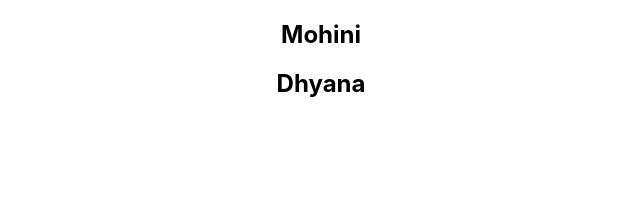
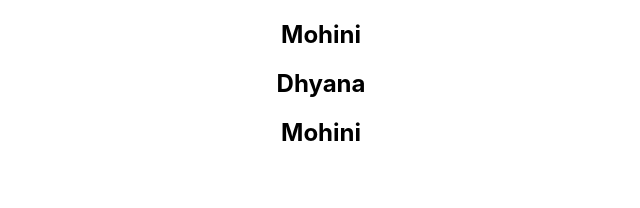
Before and after one commit to mistrymohini/ReactDemoProject, a React (Create React App) app: page / in a window 1280 px wide. Shown: the top 208 px of the page, without its empty margins (319-959 px from the left). Built offline with nearby package versions, Linux system fonts and the light colour scheme.

Commit message:
Use index as  a key when mo unique identifier

```diff
--- a/src/Component/PersonListComponent.js
+++ b/src/Component/PersonListComponent.js
@@ -2,7 +2,7 @@ import React from 'react'
 import Person from './Person'
 
 export default function PersonListComponent() {
-const names=['Mohini','Dhyana']
+const names=['Mohini','Dhyana','Mohini']
 
     const persons=[{
         id:1,
@@ -17,7 +17,7 @@ const names=['Mohini','Dhyana']
 
     const personList=persons.map(person=> <Person key={person.id} person={person}/>)
 
-    const nameList=names.map(name=> <h2 key={name} >{name}</h2>)
+    const nameList=names.map((name,index)=> <h2 key={index} >{name}</h2>)
 
   return (
     <div>{nameList}</div>
```
